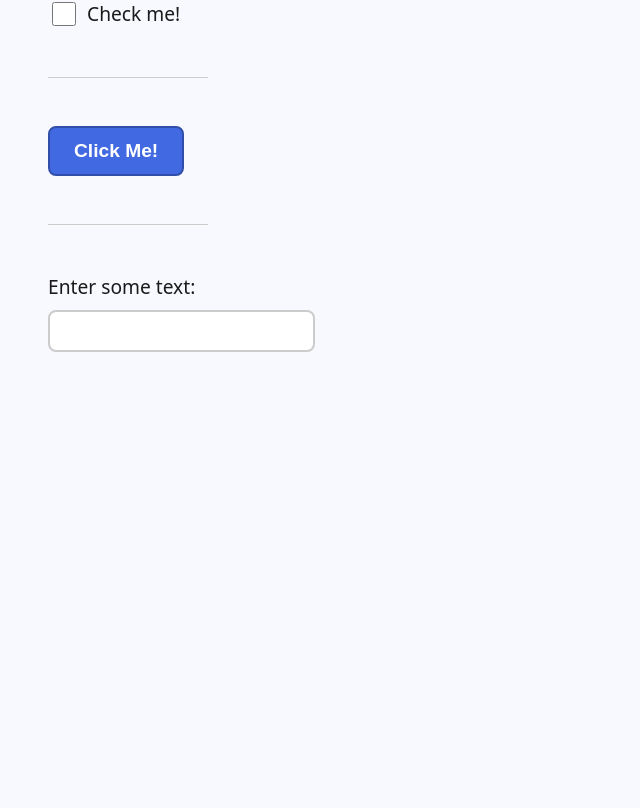
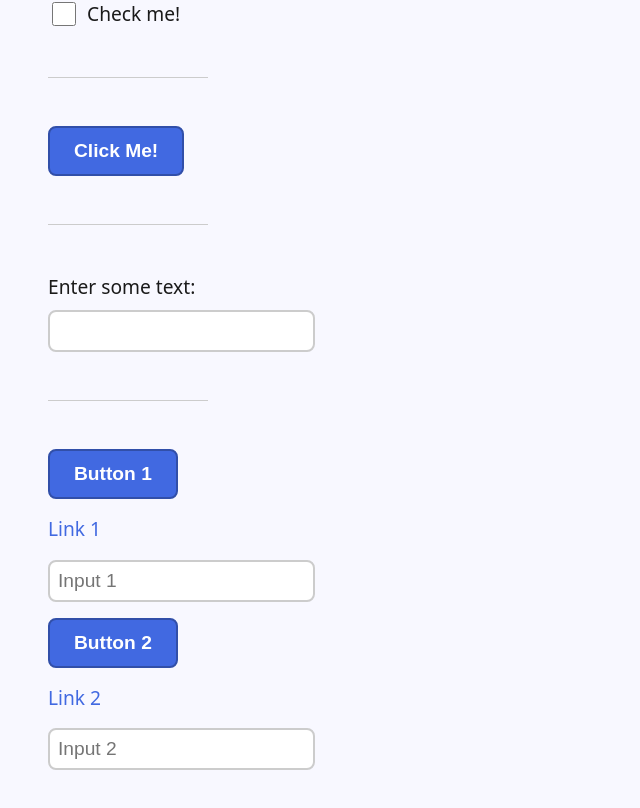
Before and after one commit to hortfrancis/vitest-experiments-01, a React (Vite) app: page / in a window 1280 px wide. Shown: the part 1068-1876 px from the top of the page, without its empty margins (0-640 px from the left). Before the commit the page ends 1468 px from the top, so only its background shows below. Built offline with nearby package versions, Linux system fonts and the light colour scheme.

Commit message:
feat: Add tabbable elements test - Add TabbableElements component

```diff
--- a/src/App.tsx
+++ b/src/App.tsx
@@ -5,6 +5,7 @@ import ButtonCard from './components/ButtonCard';
 import MySimpleCheckbox from './components/MySimpleCheckbox';
 import MySimpleButton from './components/MySimpleButton';
 import MySimpleInput from './components/MySimpleInput';
+import TabbableElements from './components/TabbableElements';
 
 const tableData = [
   { id: 1, name: 'Alice', cheese: 'Gouda' },
@@ -61,6 +62,10 @@ function App() {
               label="Enter some text:"
             />
           </section>
+          <hr />
+          <section>
+            <TabbableElements />
+          </section>
         </section>
       </main>
     </>
--- /dev/null
+++ b/src/components/TabbableElements.tsx
@@ -0,0 +1,15 @@
+const TabbableElements = () => {
+  // 'Tabbable' = Elements that can receive keyboard focus (by pressing the TAB key).
+  return (
+    <div className='TabbableElements'>
+      <button>Button 1</button>
+      <a href="#link1">Link 1</a>
+      <input type="text" placeholder="Input 1" />
+      <button>Button 2</button>
+      <a href="#link2">Link 2</a>
+      <input type="text" placeholder="Input 2" />
+    </div>
+  );
+};
+
+export default TabbableElements;
--- a/src/index.css
+++ b/src/index.css
@@ -112,3 +112,10 @@ input[type="checkbox"] {
   cursor: pointer;
   accent-color: royalBlue;
 }
+
+.TabbableElements {
+  display: flex;
+  flex-direction: column;
+  align-items: flex-start;
+  gap: 1rem;
+}
```
Also changed, not shown: 1 other file (tests, documents, lock files or other folders).
